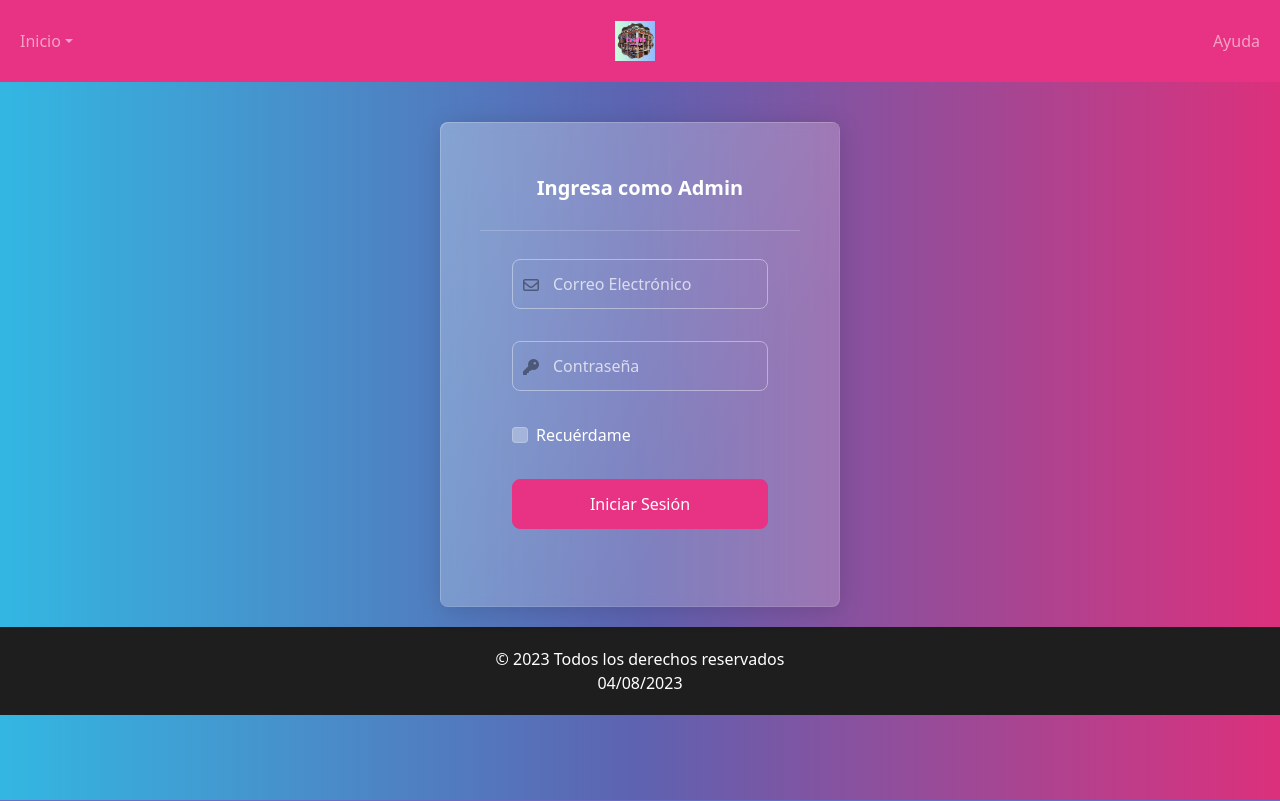
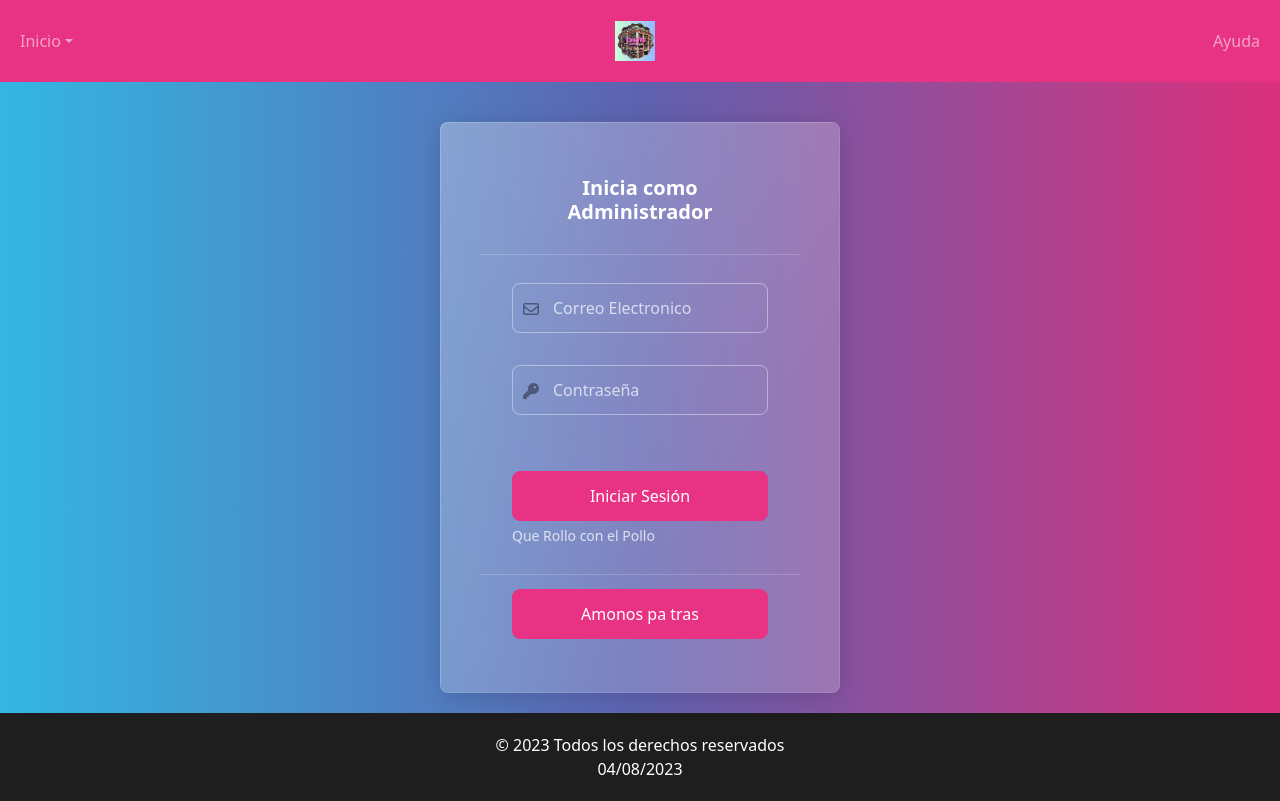
Before and after one commit to OskaritoLM/g, an Angular app: page /logadm in a window 1280 px wide. Built offline with nearby package versions, Linux system fonts and the light colour scheme.

Commit message:
ChanchitoUpdate v1.0.6.0

```diff
--- a/src/app/componentes/logadm/logadm.component.html
+++ b/src/app/componentes/logadm/logadm.component.html
@@ -1,23 +1,34 @@
 <app-navbasic></app-navbasic>
 
 <div class="card mx-auto">
-    <div class="card-header text-center">
-      <h5 style="color: white">Ingresa como Admin</h5>
-    </div>
+  <div class="card-header text-center">
+    <h5 style="color: white">Inicia como Administrador</h5>
+  </div>
+
+  <form #loginForm="ngForm" (ngSubmit)="verificarCredenciales(loginForm)">
     <div class="card-body">
       <div class="entrada mb-3">
         <i class="fa-regular fa-envelope fa-beat-fade" style="color: #000000;"></i>
-        <input type="email" class="form-control" id="exampleInputEmail1" [(ngModel)]="usuario" placeholder="Correo Electrónico">
+        <input type="email" class="form-control" id="exampleInputEmail1" [(ngModel)]="correo" placeholder="Correo Electronico" name="correo">
       </div>
+
       <div class="entrada mb-3">
         <i class="fa-solid fa-key fa-beat-fade" style="color: #000000;"></i>
-        <input type="password" class="form-control" id="exampleInputPassword1" [(ngModel)]="contrasena" placeholder="Contraseña">
+        <input type="password" class="form-control" id="exampleInputPassword1" [(ngModel)]="clave" placeholder="Contraseña" name="clave">
       </div>
-      <div class="mb-3 form-check">
-        <input type="checkbox" class="form-check-input" id="exampleCheck1">
-        <label class="form-check-label" for="exampleCheck1">Recuérdame</label>
+
+      <div class="error">{{ errorInicioSesion }}</div>
+
+      <br>
+      <button type="submit" class="btn btn-primary">Iniciar Sesión</button>
+
+      <div id="loginHelp" class="form-text">
+        Que Rollo con el Pollo
       </div>
-      <button type="submit" class="btn btn-primary" (click)="verificarCredenciales()">Iniciar Sesión</button>
-      <div class="error">{{errorInicioSesion}}</div>
     </div>
+  </form>
+
+  <div class="card-footer text-center">
+    <button class="btn btn-primary" (click)="regresar()">Amonos pa tras</button>
   </div>
+</div>
--- a/src/app/componentes/logadm/logadm.component.ts
+++ b/src/app/componentes/logadm/logadm.component.ts
@@ -1,27 +1,43 @@
 import { Component } from '@angular/core';
-import { AuthService } from 'src/app/services/auth.service';
 import { Router } from '@angular/router';
+import { HttpClient } from '@angular/common/http';
+import { NgForm } from '@angular/forms';
+import { UsuariosService } from 'src/app/services/usuarios.service';
+
 
 @Component({
   selector: 'app-logadm',
   templateUrl: './logadm.component.html',
   styleUrls: ['./logadm.component.css']
 })
+
 export class LogadmComponent {
-  usuario: string = '';
-  contrasena: string = '';
-  role: string = '';
+  correo: string = '';
+  clave: string = '';
   errorInicioSesion: string = '';
 
-  constructor(private authService: AuthService, private router: Router) { }
+  constructor(private http: HttpClient, private router: Router, private ususariosService: UsuariosService) {}
 
-  verificarCredenciales() {
-    this.authService.login(this.usuario, this.contrasena, 'admin');
+  verificarCredenciales(form:NgForm){
+    this.ususariosService.loginUsuarios(form.value.correo, form.value.clave).subscribe(
+      (res: any) => {
+        //Manejador de respuesta para el servidor
+        console.log(res);
+        if (res.message === 'Autenticación exitosa') {
+          console.log("Entrando...")
+          this.router.navigate(['/admin']);
+        }
+      },
+      (err: any) => {
+        //Maneja Errores
+        console.log(err);
+        this.errorInicioSesion = 'Datos Incorrectos';
+      }
+    );
+  }
 
-    if (this.authService.getIsLoggedIn()) {
-      this.router.navigate(['/admin']);
-    } else {
-      this.errorInicioSesion = 'Tú no eres el admin >:p';
-    }
+  regresar() {
+    this.router.navigate(['/home']);
   }
+
 }
--- a/src/app/models/usuarios.ts
+++ b/src/app/models/usuarios.ts
@@ -1,6 +1,6 @@
 export interface Usuarios{
     id_usuario?: number,
-    nom_usuario: String,
-    clave: String,
-    correo:String,
+    nom_usuario: string,
+    clave: string,
+    correo: string,
 }
--- a/src/app/services/usuarios.service.ts
+++ b/src/app/services/usuarios.service.ts
@@ -1,13 +1,18 @@
 import { Injectable } from '@angular/core';
 import { Usuarios } from 'src/app/models/usuarios';
 import { HttpClient } from '@angular/common/http'
+import { Observable } from 'rxjs';
 
 @Injectable({
   providedIn: 'root'
 })
+
 export class UsuariosService {
   public usuario:Usuarios={
-    id_usuario:0, nom_usuario:'',clave:'',correo:''
+    id_usuario: 0,
+    nom_usuario: '',
+    clave: '',
+    correo: ''
   };
 
   public usuarios:Usuarios[]=[];
@@ -31,4 +36,11 @@ export class UsuariosService {
   editUsuarios(usuario:Usuarios){
     return this.http.put(this.URL_API+this.usuario.id_usuario,usuario);
   }
+
+  loginUsuarios(correo: string, clave: string): Observable<any>{
+    const credentials = { correo, clave };
+    console.log(this.URL_API + 'login');
+    return this.http.post(this.URL_API + 'login', credentials);
+  }
+
 }
```
Also changed, not shown: 1 other file (tests, documents, lock files or other folders).
